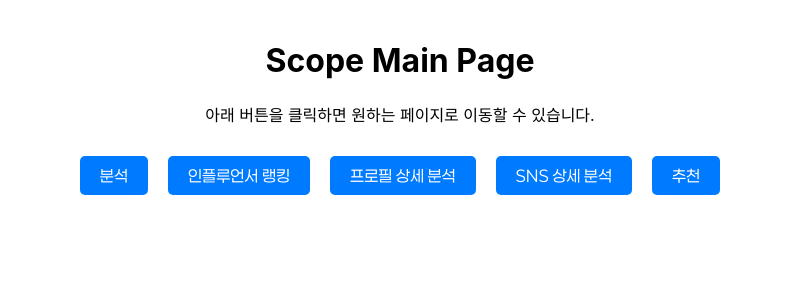
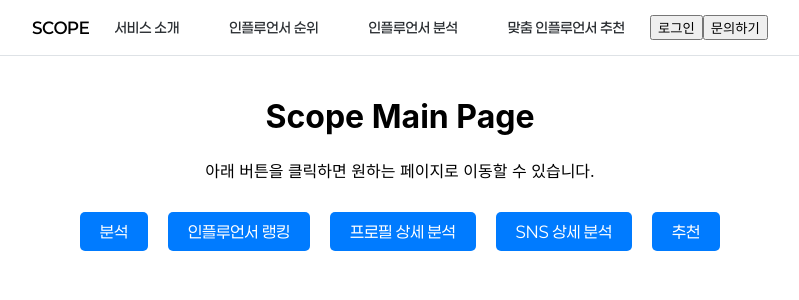
Before and after one commit to HSU-SCOPE-capstone2025/frontend, a React (Create React App) app in the folder scope-fe-capstone/: page / in a window 1280 px wide. Shown: the top 300 px of the page, without its empty margins (240-1039 px from the left). Built offline with nearby package versions, Linux system fonts and the light colour scheme.

Commit message:
메뉴바 진행중

```diff
--- a/scope-fe-capstone/src/App.js
+++ b/scope-fe-capstone/src/App.js
@@ -3,6 +3,7 @@ import React from 'react';
 import { BrowserRouter as Router, Route, Routes } from 'react-router-dom';
 
 import "./App.css";
+import Nav from './component/Nav';
 import ScopeMain from './ScopeMain/components/ScopeMain';
 import InfluencerRanking from './InfluencerRanking/components/InfluencerRanking';
 import ProfileDetailAnalysis from './ProfileDetailAnalysis/components/ProfileDetailAnalysis';
@@ -14,6 +15,7 @@ import Recommendation from './Recommendation/components/Recommendation';
 const App = () => {
   return (
     <Router>
+      <Nav />
       <Routes>
         {/* Public Routes */}
         <Route path="/" element={<ScopeMain />} />
--- /dev/null
+++ b/scope-fe-capstone/src/component/Nav.css
@@ -0,0 +1,23 @@
+.navbar {
+    width: 100%;
+    height: 55px;
+    background-color: white;
+    text-align: center;
+    border-bottom: 1px solid #DEE2E6;
+
+    display: flex;  /* Flexbox 사용 */
+    justify-content: center;  /* 가로 중앙 정렬 */
+    align-items: center;  /* 세로 중앙 정렬 */
+}
+
+.navbarMenu {
+    color: #2B2F33;
+    margin: 25px;
+    text-decoration: none;
+    font-family: 'Paperlogy5';
+    font-size: 14px;
+}
+
+.navbarLogo {
+    font-family: 'Paperlogy6';
+}
--- /dev/null
+++ b/scope-fe-capstone/src/component/Nav.js
@@ -0,0 +1,25 @@
+import { Link } from "react-router-dom";
+import React from "react";
+import './Nav.css';
+
+function Nav() {
+    return (
+        <div>
+            <div className="navbar">
+                <div className="navbarLogo">SCOPE</div>
+
+                <Link className="navbarMenu" to={'/'}>서비스 소개</Link>
+                <Link className="navbarMenu" to={'/InfluencerRanking'}>인플루언서 순위</Link>
+                <Link className="navbarMenu" to={'/Analysis'}>인플루언서 분석</Link>
+                <Link className="navbarMenu" to={'/Recommendation'}>맞춤 인플루언서 추천</Link>
+
+                <div className="navbarButtons">
+                    <button>로그인</button>
+                    <button>문의하기</button>
+                </div>
+            </div>
+        </div>
+    );
+}
+
+export default Nav;
```
